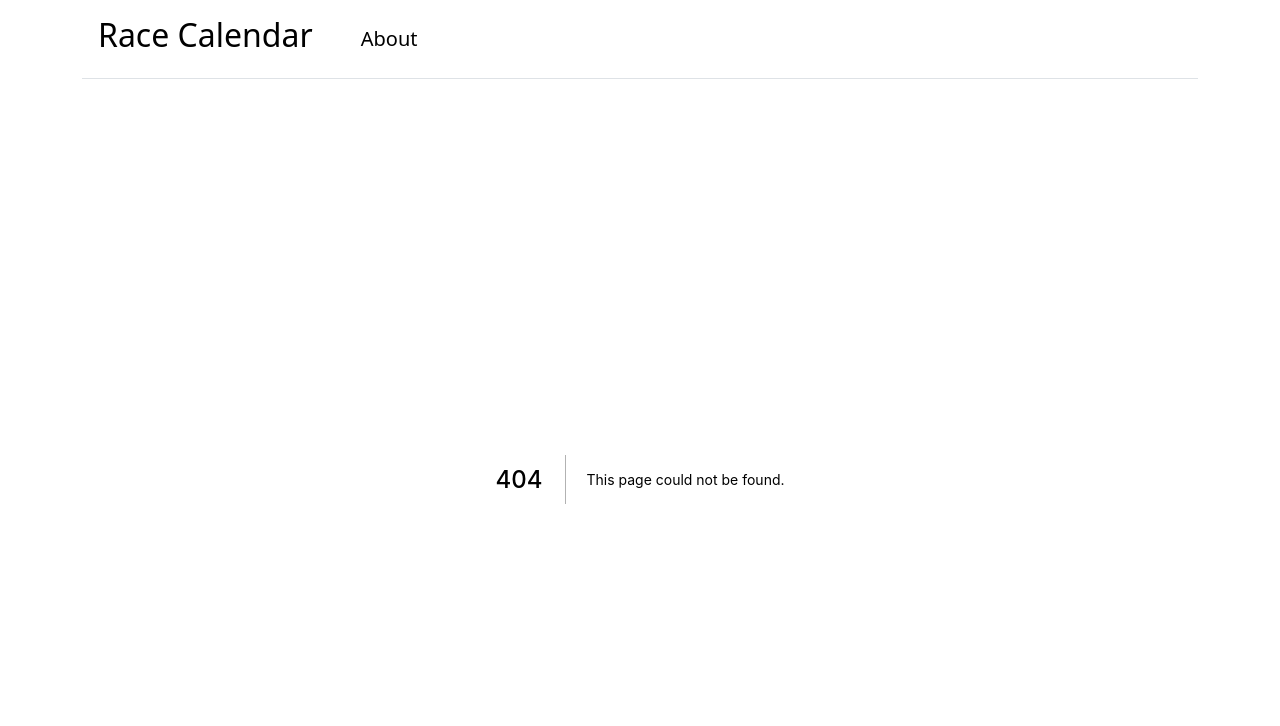
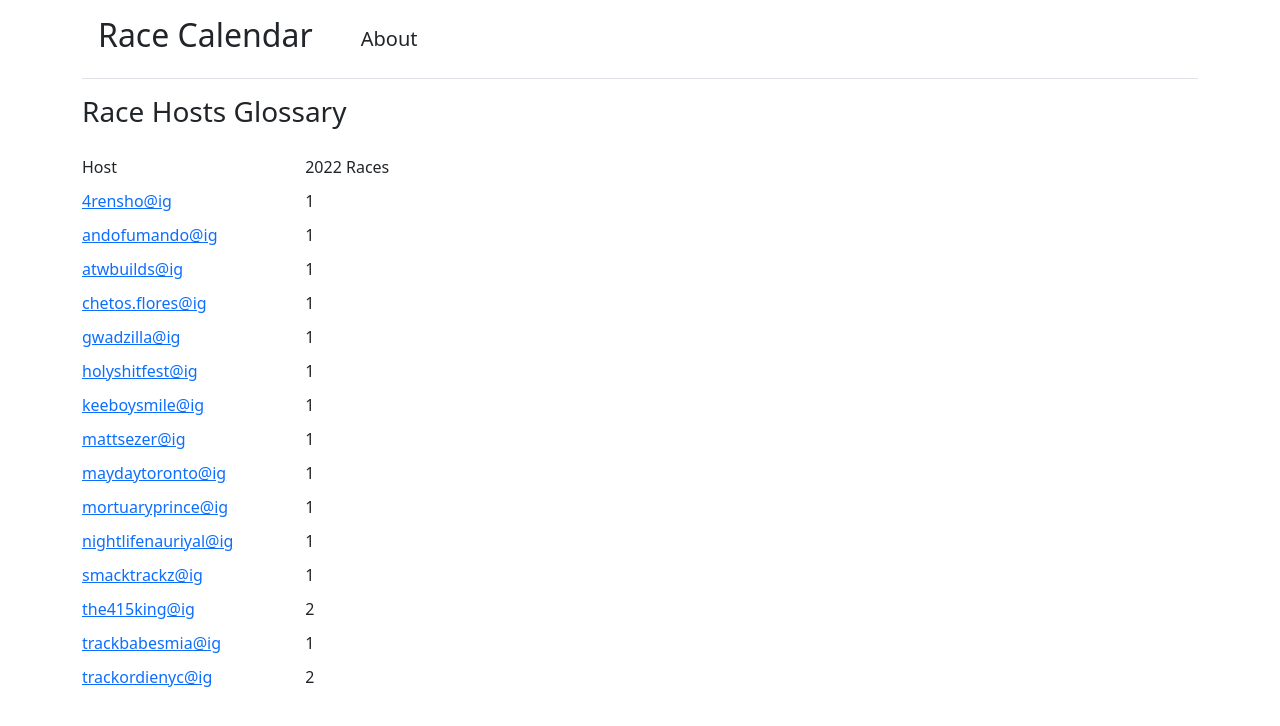
Before and after one commit to gtzilla/race-calendar, a Next.js app: page /race-hosts in a window 1280 px wide. Before the commit this address had no page. Shown: the top 726 px of the page. Built offline with nearby package versions, Linux system fonts and the light colour scheme.

Commit message:
add new race hosts and setup stub template. resolve key complaint in calendar

```diff
--- a/components/Calendar.jsx
+++ b/components/Calendar.jsx
@@ -45,6 +45,7 @@ function FullBleedActive({item, dayClass, day}) {
       style={{
         backgroundImage:'url('+item.thumbnailUrl+')',
         backgroundSize:'cover',
+        backgroundPosition:'center center',
         backgroundRepeat:'no-repeat'
       }}
       className='active-event-on-date'>
@@ -153,6 +154,7 @@ export default class Calendar extends React.PureComponent {
           } else if(datesHashMap[formatted].length === 1) {
             const item = _.first(datesHashMap[formatted])
             return <FullBleedActive
+                      key={formatted}
                       day={day}
                       item={item}
                       dayClass={dayClass} />
@@ -160,6 +162,7 @@ export default class Calendar extends React.PureComponent {
             // more than one for this date!
             return <SharedBleedActive
                       day={day}
+                      key={formatted}
                       dayClass={dayClass}
                       hashKey={formatted}
                       datesHashMap={datesHashMap} />
--- a/pages/_app.jsx
+++ b/pages/_app.jsx
@@ -1,6 +1,7 @@
 import '../styles/globals.css'
 import '../styles/bootstrap.min.css'
 import '../styles/calendar.css'
+import '../styles/race-hosts.css'
 
 
 import Nav from '../components/Nav'
--- a/pages/about.jsx
+++ b/pages/about.jsx
@@ -12,8 +12,10 @@ const About = () => {
         throughout U.S.A, Mexico and Canada.
       </p>
 
-      <h3>Hosting a Race?</h3>
-      <p>
+      <h3>Race Hosts</h3>
+      <p>See a <Link href="/race-hosts">directory of Alleycat race hosts</Link>.
+      From first time organizers to veterans and pioneers, a compilation of the current Alleycat organizers. Are you hosting a race?
+
         Send races and
         events to <ProfileLink username='brokeshutter' />. Listings your race is free.
       </p>
--- /dev/null
+++ b/pages/race-hosts.jsx
@@ -0,0 +1,63 @@
+
+
+import fs from 'fs';
+import path from 'path';
+import matter from 'gray-matter';
+import _ from 'underscore';
+import moment from 'moment';
+import React from 'react'
+import ProfileLink from '../components/ProfileLink';
+const DATE_FORMAT = 'MMMM D, YYYY';
+
+export default function RaceHosts({posts}) {
+	const purePost = _.pluck(posts, 'frontMatter')
+	const hostGrouped = _.groupBy(purePost, 'host')
+	// console.log("hostGrouped",hostGrouped)
+	const hosts = _.keys(hostGrouped);
+	const today = moment();
+	return (
+		<>
+		<div className="mt-3">
+		<h3>Race Hosts Glossary</h3>
+		<ul className="race-hosts-grid">
+			<li>Host</li>
+			<li>{today.format('YYYY')} Races</li>
+
+		{_.sortBy(hosts, item=>item).map((name,idx)=>(
+			<React.Fragment key={idx}>
+				<li><ProfileLink username={name} /></li>
+				<li>{
+					_.chain(hostGrouped[name]).filter(item=>{
+						const _date = moment(item.date, [DATE_FORMAT]);
+						return _date.isSame(today, 'year')
+					}).reduce((memo, num)=>{
+						memo += 1;
+						return memo;
+					}, 0).value()
+				}</li>
+
+			</React.Fragment>
+			))}
+		</ul>
+		</div>
+		</>
+		)
+}
+
+
+export const getStaticProps = async () => {
+  const files = fs.readdirSync(path.join('posts'))
+  const posts = files.map(filename => {
+    const markdownWithMeta = fs.readFileSync(path.join('posts', filename), 'utf-8')
+    const { data: frontMatter } = matter(markdownWithMeta)
+    return {
+      frontMatter,
+      slug: filename.split('.')[0]
+    }
+  })
+  return {
+    props: {
+      posts
+    }
+  }
+}
--- a/pages/races/[slug].jsx
+++ b/pages/races/[slug].jsx
@@ -4,6 +4,7 @@ import fs from 'fs'
 import path from 'path'
 import matter from 'gray-matter'
 import Button from '../../components/Button.jsx'
+import ProfileLink from '../../components/ProfileLink'
 import _ from 'underscore';
 
 
@@ -36,7 +37,7 @@ const PostPage = ({
       <div>
         <a href={flyerUrl} rel="noreferrer" target="new">See flyer</a>
         &nbsp; | &nbsp;
-        <a href={'https://www.instagram.com/' + host}>Contact {host}@ig</a>
+        Race Host <ProfileLink username={host} />
       </div>
       { !tags.length ? null :
         tags.map((item,idx)=><span key={'tags-'+idx}>{item} </span> )
--- /dev/null
+++ b/styles/race-hosts.css
@@ -0,0 +1,12 @@
+
+
+.race-hosts-grid {
+	display: grid;
+	list-style: none;
+	grid-template-columns: repeat(2, 20%);
+	margin: 0;
+	padding: 18px 0 0;
+}
+.race-hosts-grid li {
+	padding-bottom: 10px;
+}
```
Also changed, not shown: 1 other file (tests, documents, lock files or other folders).
